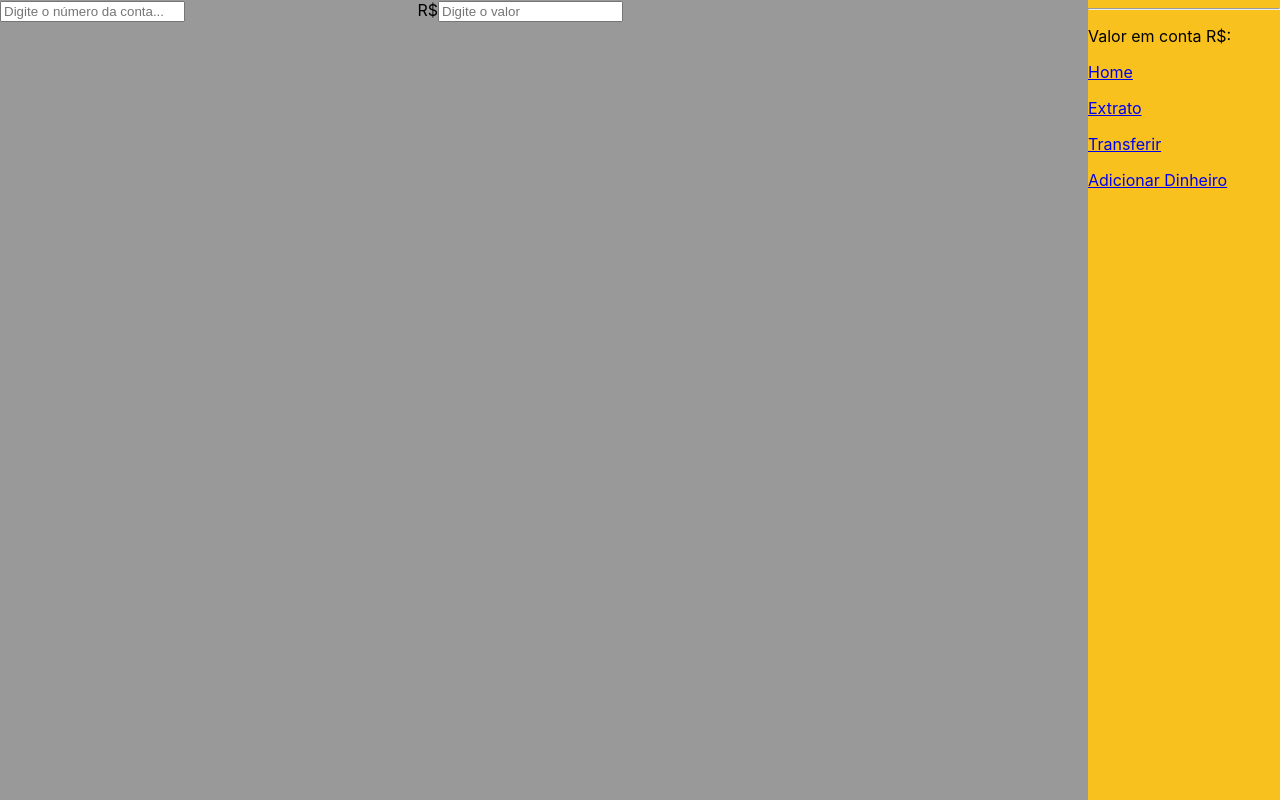
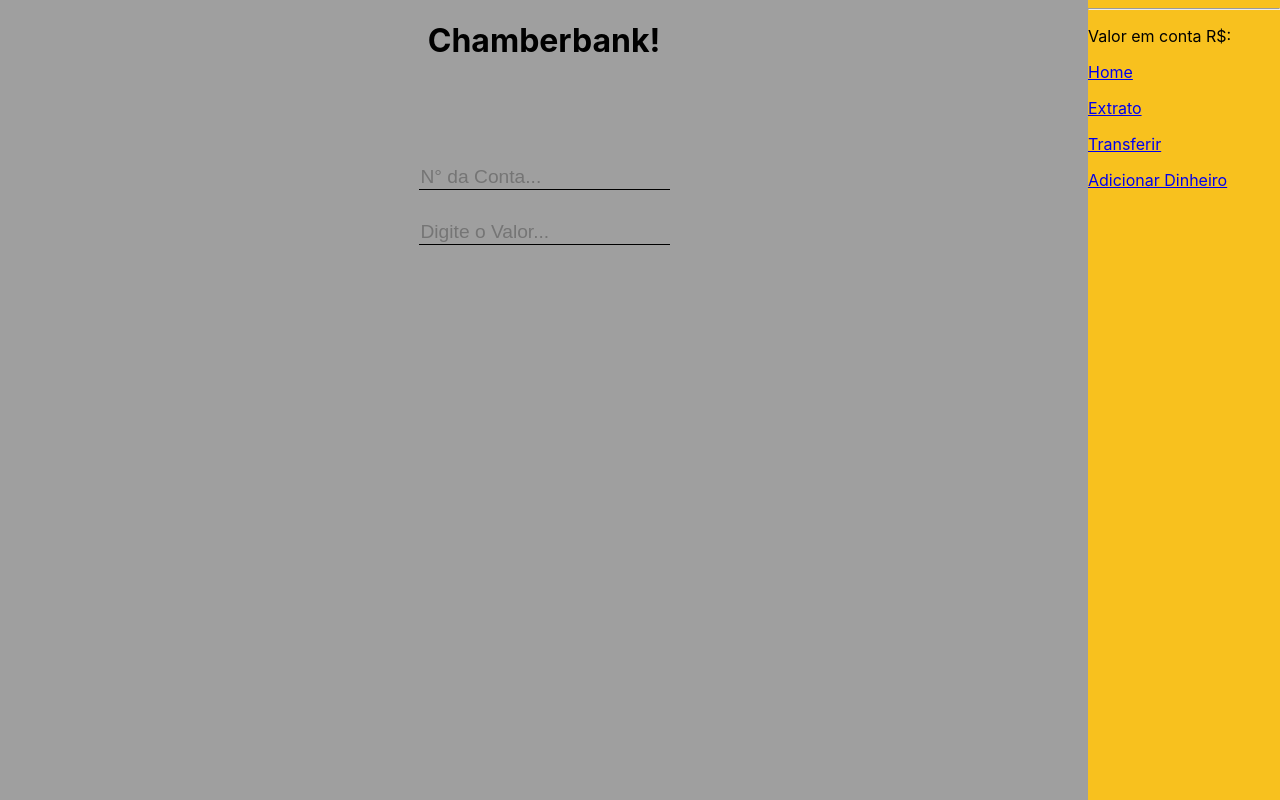
Before and after one commit to akaLuisinho/chamberbank-frontend, a React (Create React App) app: page /transfer in a window 1280 px wide. Built offline with nearby package versions, Linux system fonts and the light colour scheme; no server answers.

Commit message:
adding transfer page style

```diff
--- a/src/pages/transfer/index.tsx
+++ b/src/pages/transfer/index.tsx
@@ -1,5 +1,5 @@
 import { useState, useEffect } from 'react'
-import { Container, Content, SelectAccount, InputQuantity, CheckValues } from "./styles";
+import { Container, Content, Logo, TransferInputs, TransferResponses, Input, Button } from "./styles";
 import { Sidebar } from "../../components/Sidebar"
 import { findUserByAccountCode, transferMoney } from '../../services/transaction'
 import { useAuth } from '../../hooks/useAuth';
@@ -9,11 +9,11 @@ export const Transfer = () => {
 
     const { token } = useAuth()
     const [toAccountCode, setToAccountCode] = useState('')
+    const [moneyQuantity, setMoneyQuantity] = useState('')
     const [toUser, setToUser] = useState<User>()
 
-    const [moneyQuantity, setMoneyQuantity] = useState('')
 
-    useEffect( () => {
+    useEffect(() => {
         const findToUser = async () => {
             const toUser = await findUserByAccountCode(toAccountCode, token)
 
@@ -21,6 +21,7 @@ export const Transfer = () => {
         }
 
         findToUser()
+
     }, [toAccountCode, token])
 
     const handleTransfer = () => {
@@ -36,56 +37,42 @@ export const Transfer = () => {
     return (
         <Container>
             <Content>
-                <SelectAccount>
-                    <input
+                <Logo>Chamberbank!</Logo>
+
+                <TransferInputs>
+                    <Input
                         type="text"
-                    placeholder="Digite o número da conta..."
+                        placeholder="N° da Conta..."
                         value={toAccountCode}
                         onChange={(event) => setToAccountCode(event.target.value)}
                     />
 
+                    <Input
+                        type="number"
+                        placeholder="Digite o Valor..."
+                        value={moneyQuantity}
+                        onChange={(event) => setMoneyQuantity(event.target.value)}
+                    />
+                </TransferInputs>
+
+                <TransferResponses>
                     {toUser &&
                         <div>
-                        <p>
-                            Nome: {toUser.name}
-                        </p>
-                        <p>
-                           Número da conta: {toUser.accountCode}
-                        </p>
-                        <p>
-                            CPF: {toUser.cpf}
-                        </p>
+                            <p>Nome:</p><span>{toUser.name}</span>
+
+                            <p>Número da conta:</p><span>{toUser.accountCode}</span>
+
+                            <p>CPF:</p><span>{toUser.cpf}</span>
                         </div>
                     }
 
-                </SelectAccount>
-
-                <InputQuantity>
-                    R$<input
-                        type="number"
-                        placeholder="Digite o valor"
-                        value={moneyQuantity}
-                        onChange={(event)=> setMoneyQuantity(event.target.value)}
-                    />
-                </InputQuantity>
-
-                <CheckValues>
-
                     {toUser && moneyQuantity &&
                         <div>
-                    <h2>Confira tudo</h2>
-
-                        <p>valor: R$ {moneyQuantity}</p>
-
-
-                        <p>para: {toUser.name} </p>
-                        <p>conta: {toUser.accountCode} </p>
-
-                        <button onClick={()=> handleTransfer()}>Transferir</button>
+                            <p>R$ {moneyQuantity} </p>
+                            <Button onClick={() => handleTransfer()}>Transferir</Button>
                         </div>
-
                     }
-                </CheckValues>
+                </TransferResponses>
             </Content>
 
             <Sidebar />
--- a/src/pages/transfer/styles.ts
+++ b/src/pages/transfer/styles.ts
@@ -5,23 +5,67 @@ export const Container = styled.div`
     height: 100vh;
 `
 
-export const Content = styled.div`
-    background: #f4f4f4;
-    flex: 1;
-    display: grid;
-    grid-template-columns: auto auto auto;
-    height: 100vh;
-    background: #999;
+export const Logo = styled.h1`
+    text-align: center;
 `
 
-export const SelectAccount = styled.div`
-
+export const Input = styled.input`
+    color: var(--black);
+    background: var(--dark-gray);
+    outline: none;
+    border: 0;
+    border-bottom: 1px solid black;
+    font-size: 1.2em;
+    margin: 15px;
+    //remove arrow from input type number
+    -moz-appearance: textfield;
+    input::-webkit-outer-spin-button,
+    input::-webkit-inner-spin-button {
+    -webkit-appearance: none;
+    margin: 0;
+    };
 `
 
-export const InputQuantity = styled.div`
+export const Button = styled.button`
+    font-size: 1em;
+    width: 150px;
+    min-height: 30px;
+    padding: 15px;
+    margin: 25px;
+    cursor: pointer;
+    border: 1px solid black;
+    border-radius: 2px;
+    background-color: var(--yellow);
 
+    &:hover {
+        opacity: 0.8;
+        transition: 100ms;
+    }
 `
 
-export const CheckValues = styled.div`
+export const Content = styled.div`
+    flex: 1;
+    height: 100vh;
+`
 
+export const TransferInputs = styled.div`
+    display: grid;
+    grid-template-rows: auto auto;
+    justify-content: center;
+    align-items: center;
+    margin-top: 90px;
 `
+
+export const TransferResponses = styled.div`
+    display: grid;
+    grid-template-rows: auto auto;
+    justify-content: center;
+    align-items: center;
+    margin-top: 30px;
+    font-size: 1.2em;
+
+    p {
+        margin-top: 30px;
+        font-weight: bold;
+    }
+`
```
Lines whose indentation alone changed are shown as unchanged.
